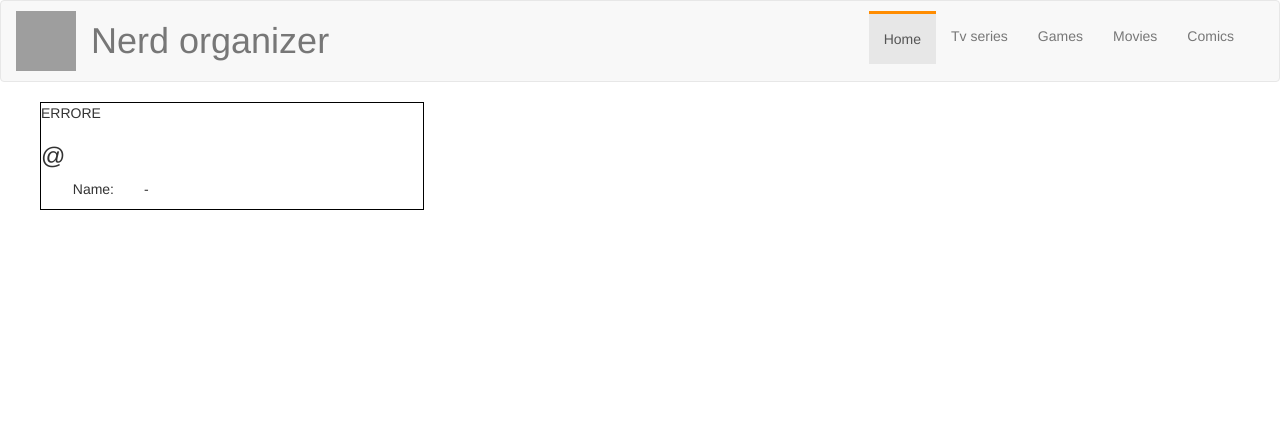
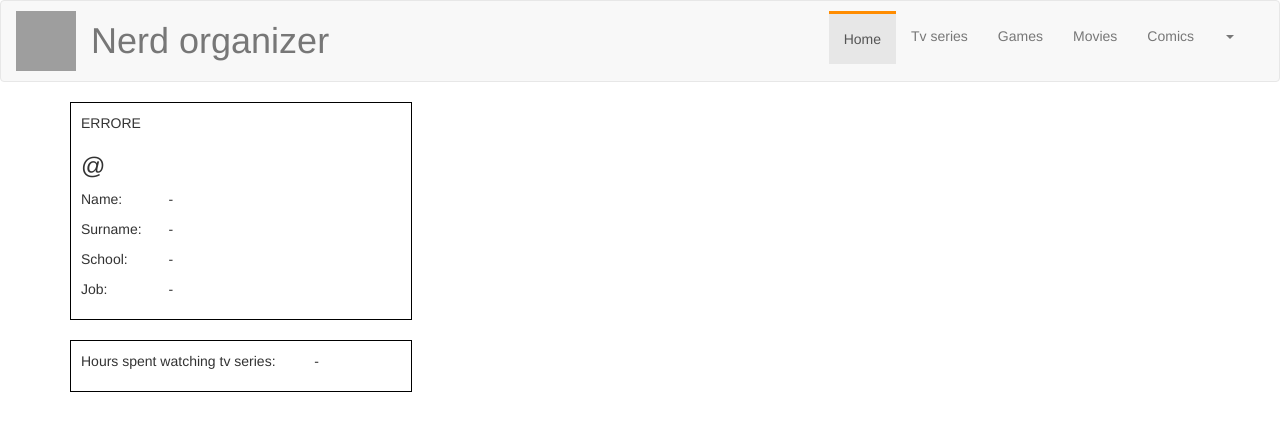
Before and after one commit to GianniFreddie/tweb_progetto_finale, a PHP site: page /tweb_progetto_finale/feeds.php in a window 1280 px wide. Shown: the top 431 px of the page. Run offline with PHP 8.4, Linux system fonts and the light colour scheme; the visitor is signed in with stand-in values (Sample User, id 1); data that the repository does not hold is empty; grey boxes are pictures that could not be loaded.

Commit message:
Layout generale app più o meno ok

```diff
--- a/css/feeds.css
+++ b/css/feeds.css
@@ -2,7 +2,7 @@
   border-top: 3px solid #FF8C00;
 }
 
-.navbar-nav li:hover {
+.navbar-nav > li:hover {
   border-top: 3px solid #FF8C00;
 }
 
@@ -22,13 +22,25 @@
 }
 
 .profile-info {
-  height: ;
   width: 30%;
   border-width: 1px;
   border-color: #000000;
   border-style: solid;
-  position: fixed;
-  left: 40px;
+  padding: 10px;
+}
+
+.time-info {
+  width: 30%;
+  border-width: 1px;
+  border-color: #000000;
+  border-style: solid;
+  padding: 10px;
+  margin-top: 20px;
+}
+
+.dropdown-menu {
+  position: absolute;
+  left: 20px;
 }
 
 /* annullo css bootstrap che non mi piacciono */
--- a/feeds.php
+++ b/feeds.php
@@ -17,13 +17,20 @@
         <div class="navbar-header">
            <a class="navbar-brand" href="#"><img src = "/tweb_progetto_finale/images/site-icon.png"/><h1>Nerd organizer</h1></a>
         </div>
-        <div class = "collapse navbar-collapse pull-right">
+        <div class = "collapse navbar-collapse navbar-right">
           <ul class = "nav navbar-nav">
             <li class = "active"><a href="#">Home</a></li>
             <li><a href="#">Tv series</a></li>
             <li><a href="#">Games</a></li>
             <li><a href="#">Movies</a></li>
             <li><a href="#">Comics</a></li>
+            <li class="dropdown">
+              <a href="#" class="dropdown-toggle" data-toggle="dropdown" role="button" aria-haspopup="true" aria-expanded="false"><span class="caret"></span></a>
+              <ul class="dropdown-menu">
+                <li><a href="/tweb_progetto_finale/logout.php">Logout</a></li>
+                <li><a href="#">Edit profile</a></li>
+              </ul>
+            </li>
           </ul>
         </div>
       </div>
@@ -42,14 +49,69 @@
         ?>
         <h3>@<?= $user["nickname"] ?></h3>
         <div class="row">
-          <div class="col-md-3 text-right ">
+          <div class="col-md-3 ">
             <p>Name:</p>
           </div>
           <div class="col-md-6">
+            <? if($user["name"] != null) { ?>
+              <p><?= ucfirst($user["name"]) ?></p>
+            <? }else{ ?>
+              <p> - </p>
+            <? }?>
+          </div>
+        </div>
+        <div class="row">
+          <div class="col-md-3 ">
+            <p>Surname:</p>
+          </div>
+          <div class="col-md-6">
+            <? if($user["surname"] != null) { ?>
+              <p><?= $user["surname"] ?></p>
+            <? }else{ ?>
+                <p> - </p>
+            <? } ?>
+
+          </div>
+        </div>
+        <div class="row">
+          <div class="col-md-3 ">
+            <p>School:</p>
+          </div>
+          <div class="col-md-6">
+            <? if($user["school"] != null) { ?>
+              <p><<?= $user["school"] ?></p>
+            <? }else{ ?>
+              <p> - </p>
+            <? } ?>
+          </div>
+        </div>
+        <div class="row">
+          <div class="col-md-3 ">
+            <p>Job:</p>
+          </div>
+          <div class="col-md-6">
+            <? if($user["job"] != null) { ?>
+              <p><<?= $user["job"] ?></p>
+            <? }else{ ?>
+              <p> - </p>
+            <? } ?>
+          </div>
+        </div>
+      </div>
+      <!-- div ore spese a fare cose -->
+      <div class="time-info">
+        <div class="row">
+          <div class = "col-md-8 ">
+            <p>Hours spent watching tv series:</p>
+          </div>
+          <div class="col-md-4">
             <p> - </p>
           </div>
         </div>
       </div>
     </div>
+    <script src="/tweb_progetto_finale/js/jquery.min.js"></script>
+    <!-- Include all compiled plugins (below), or include individual files as needed -->
+    <script src="/tweb_progetto_finale/bootstrap/js/bootstrap.js"></script>
   </body>
 </html>
```
Also changed, not shown: logout.php (added, +8 -0 lines).
